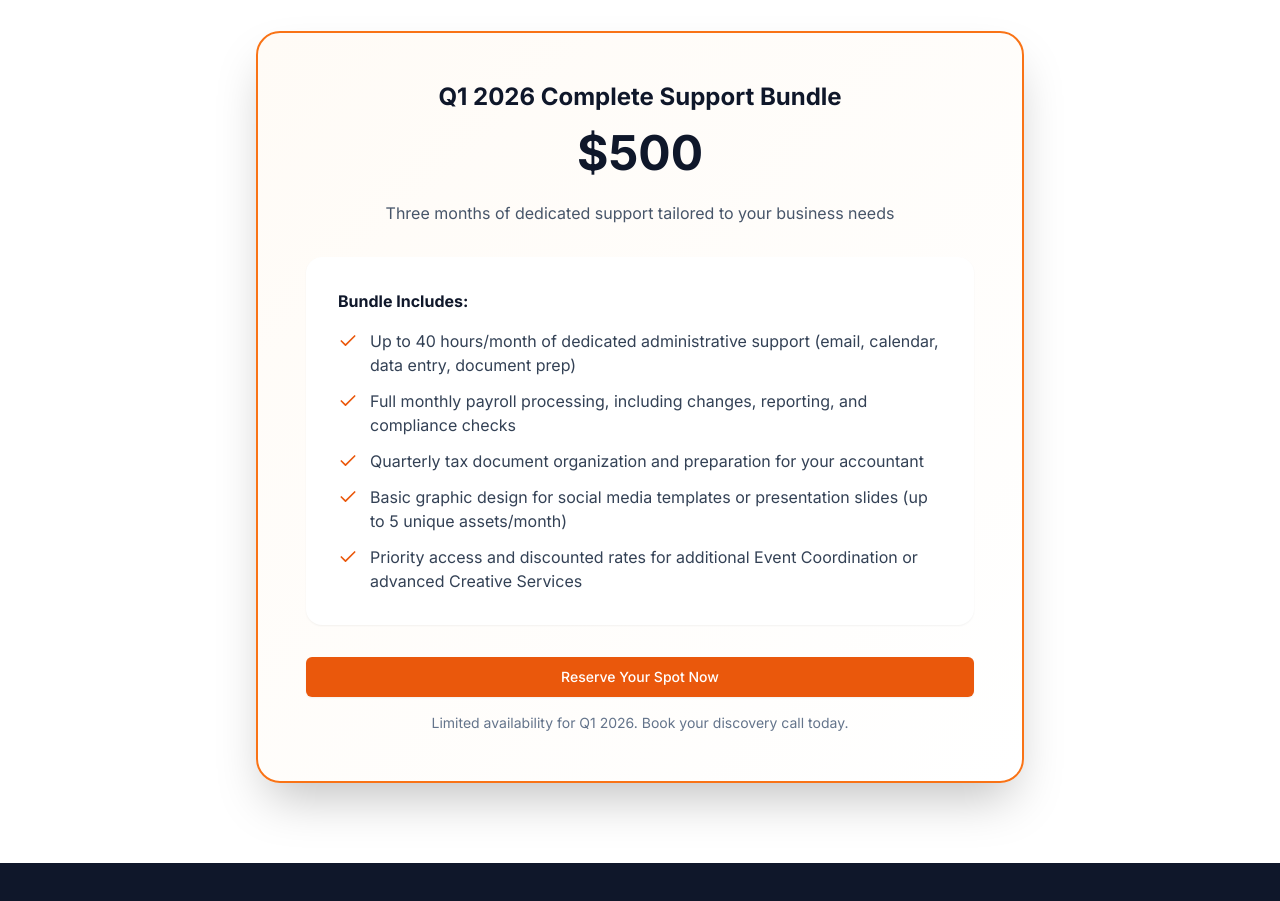
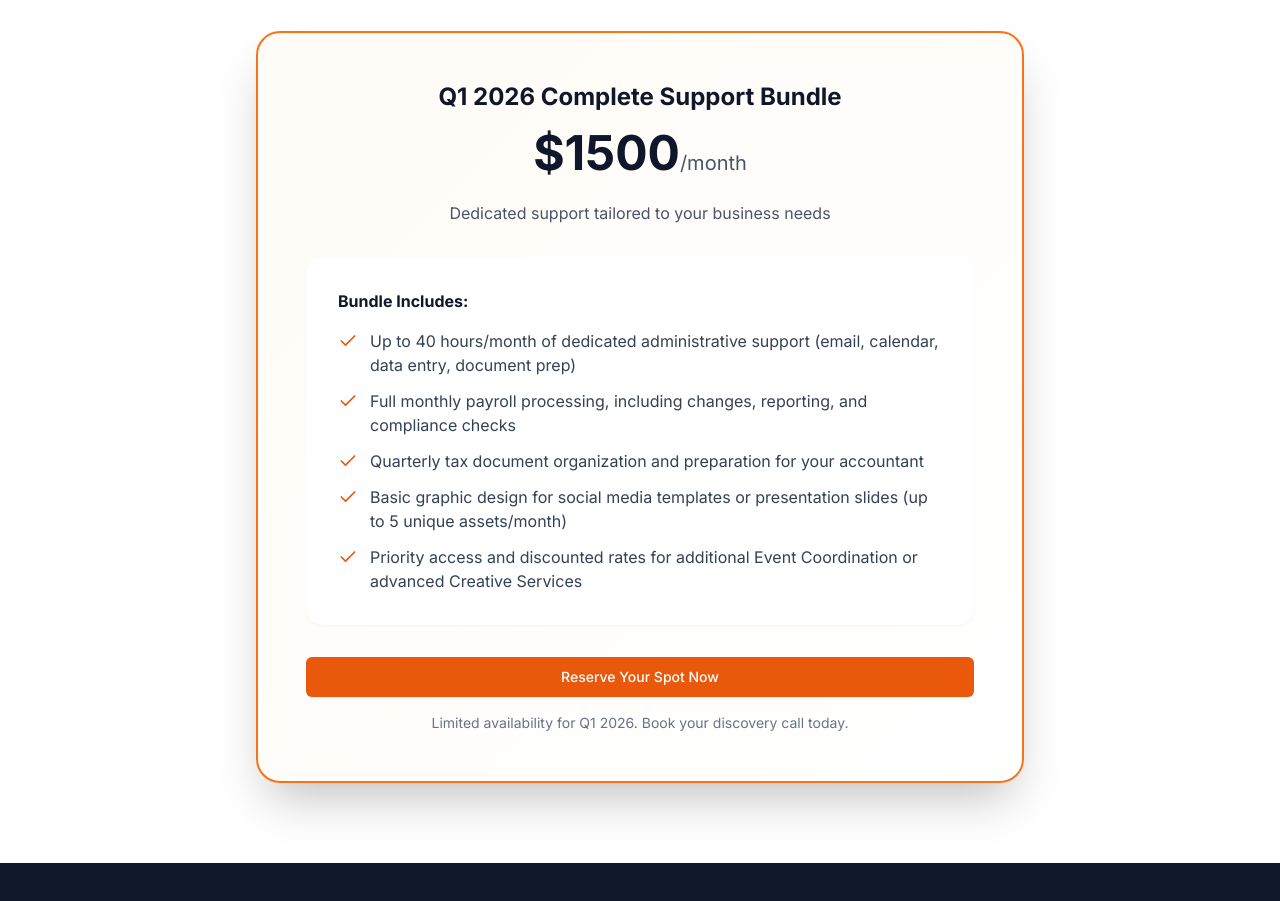
Before and after one commit to assistshavolmorris-ui/TaskVol, a React (Vite) app: page / in a window 1280 px wide. Shown: the part 2040-2941 px from the top of the page. Built offline with nearby package versions, Linux system fonts and the light colour scheme.

Commit message:
Updated Pricing.tsx

```diff
--- a/components/Pricing.tsx
+++ b/components/Pricing.tsx
@@ -29,10 +29,11 @@ const Pricing: React.FC<PricingProps> = ({ onBookClick }) => {
                 Q1 2026 Complete Support Bundle
               </h3>
               <div className="mb-6">
-                <span className="text-5xl font-bold text-slate-900">$500</span>
+                <span className="text-5xl font-bold text-slate-900">$1500</span>
+                <span className="text-xl text-slate-600">/month</span>
               </div>
               <p className="text-slate-600">
-                Three months of dedicated support tailored to your business needs
+                Dedicated support tailored to your business needs
               </p>
             </div>
 
```
